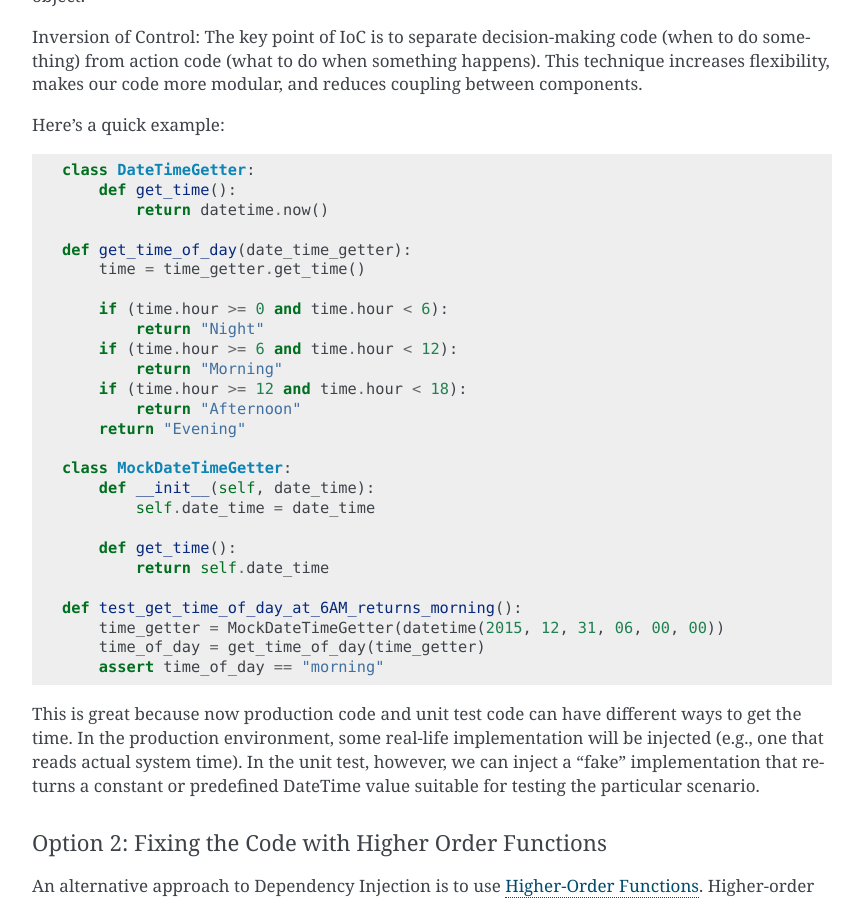
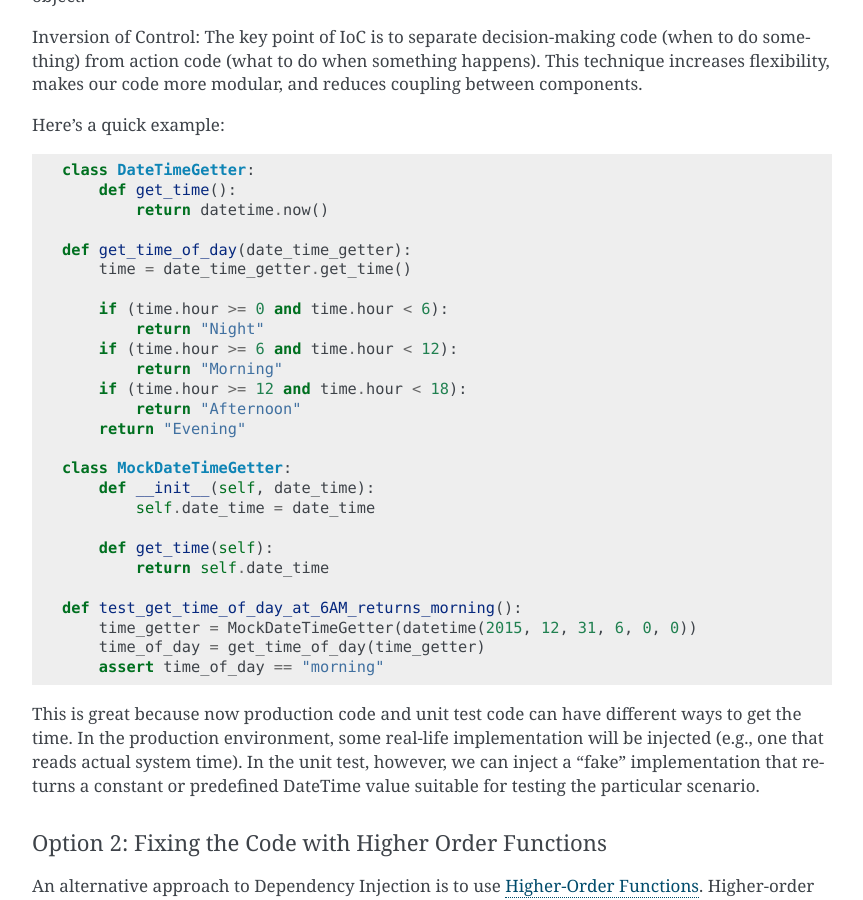
Before and after one commit to Breakthrough-Energy/docs, a Sphinx documentation site: the page built from source/dev/coding_guide.rst, in a window 1280 px wide and 900 px high, scrolled down 4626 px. Shown: the whole window, without its empty margins (254-1117 px from the left). Built offline with Sphinx 7.4.7, drawn with Linux system fonts in a browser that asks for light colours; pages that are not in the unit, such as notebooks, are missing from menus.

Commit message:
docs: Correcting Coding Guide dependency injection example. (#73)

```diff
--- a/source/dev/coding_guide.rst
+++ b/source/dev/coding_guide.rst
@@ -229,7 +229,7 @@ Here's a quick example:
             return datetime.now()
 
     def get_time_of_day(date_time_getter):
-        time = time_getter.get_time()
+        time = date_time_getter.get_time()
 
         if (time.hour >= 0 and time.hour < 6):
             return "Night"
@@ -243,11 +243,11 @@ Here's a quick example:
         def __init__(self, date_time):
             self.date_time = date_time
 
-        def get_time():
+        def get_time(self):
             return self.date_time
 
     def test_get_time_of_day_at_6AM_returns_morning():
-        time_getter = MockDateTimeGetter(datetime(2015, 12, 31, 06, 00, 00))
+        time_getter = MockDateTimeGetter(datetime(2015, 12, 31, 6, 0, 0))
         time_of_day = get_time_of_day(time_getter)
         assert time_of_day == "morning"
 
```
